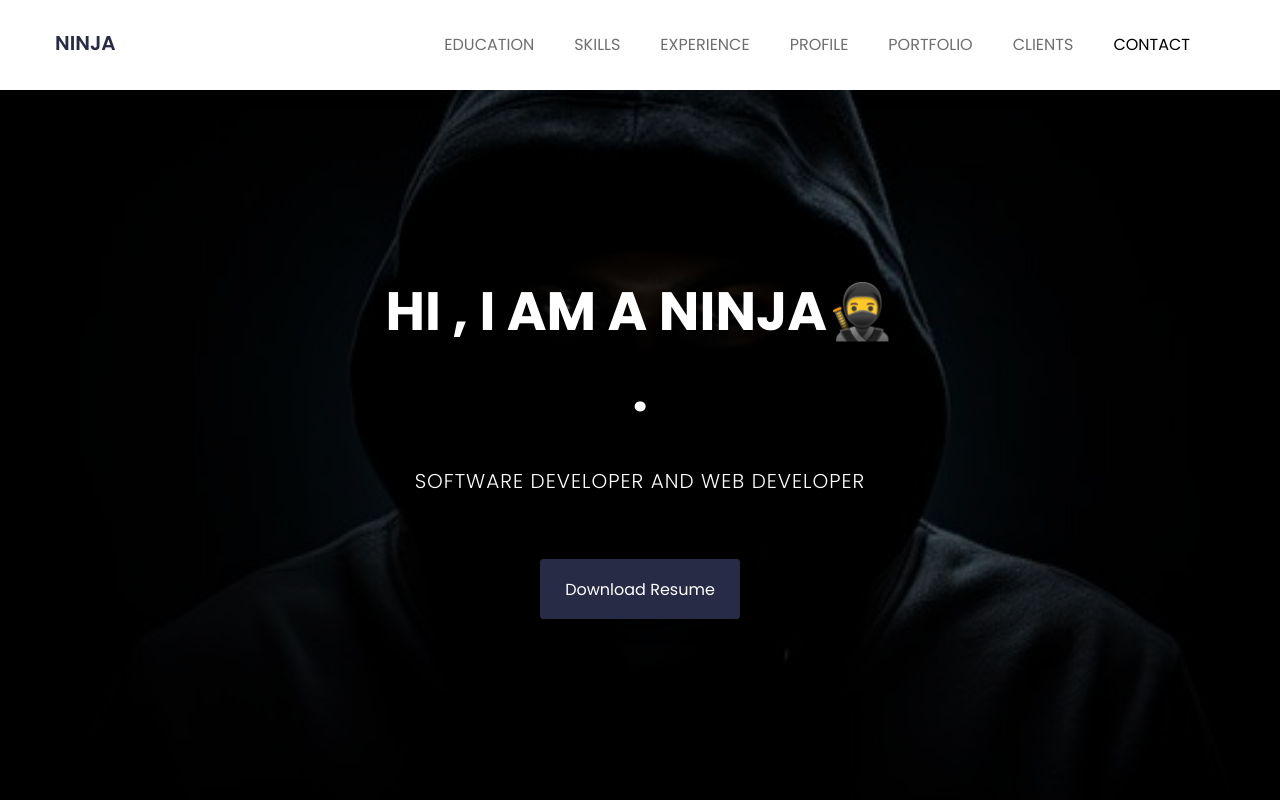
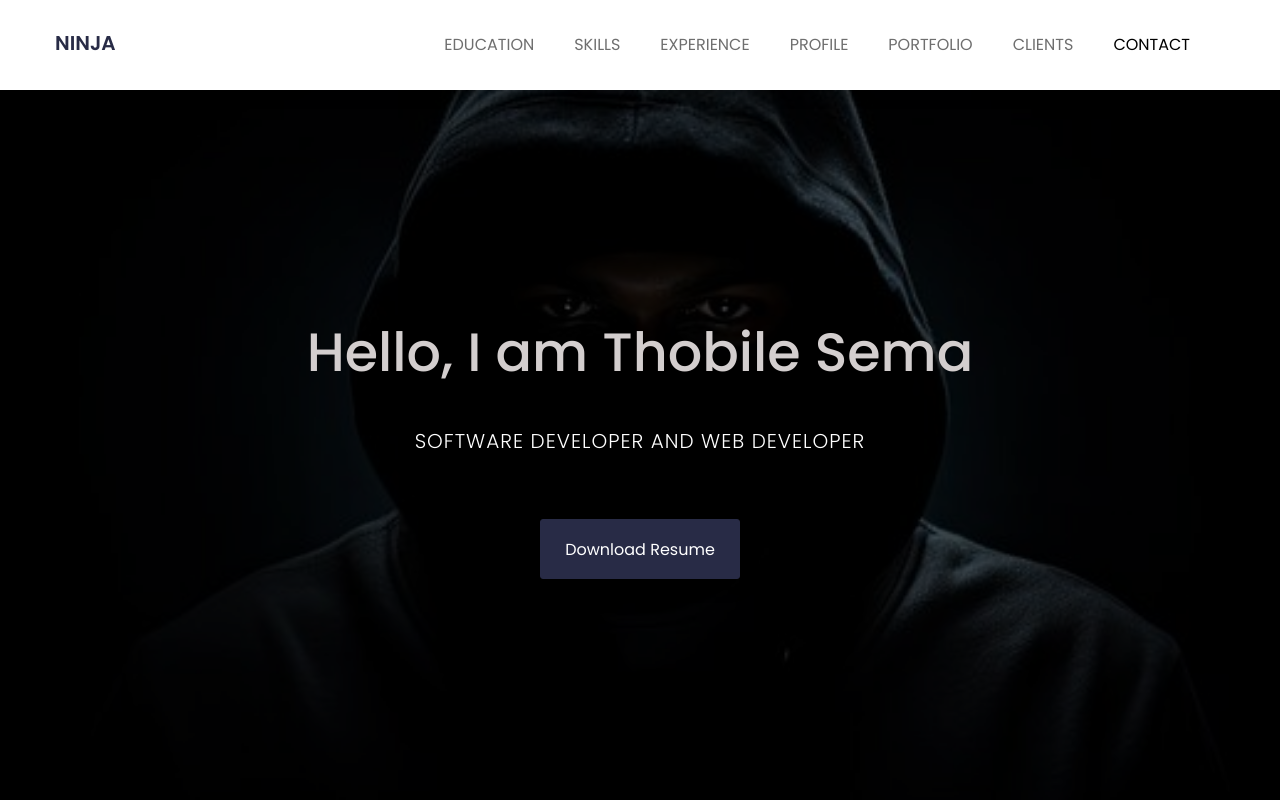
Before and after one commit to tnsema/PersonalWeb, a plain HTML site: page index.html in a window 1280 px wide. Shown: the top 800 px of the page. Drawn offline with nearby package versions, Linux system fonts and the light colour scheme.

Commit message:
changed fontfamily, thickness

```diff
--- a/assets/css/style.css
+++ b/assets/css/style.css
@@ -58,8 +58,8 @@ h1,h2,h3,h4,h5,h6 {
 	margin: 0;
 	color:#43485c;
     font-size: 16px;
-	font-family: 'Poppins', sans-serif;
-	text-transform: capitalize;
+	font-family: '--bs-font-sans-serif','Poppins', sans-serif;
+
 }
 p {
 	margin: 0;
@@ -207,10 +207,10 @@ nav.navbar.bootsnav .navbar-toggle i{color: #282b46;}
 
 /*.header-text-area*/
 .header-text h2 {
-    color: #fff;
+    color: rgb(211, 206, 206);
     font-size: 54px;
-    font-weight: 700;
-    text-transform: uppercase;
+
+
     line-height: 1.5;
 }
 .header-text h2 span {color: #ffffff;}
--- a/index.html
+++ b/index.html
@@ -103,7 +103,8 @@
 				<div class="row">
 					<div class="col-md-12 text-center">
 						<div class="header-text">
-							<h2>hi <span>,</span> i am a  ninja🥷 <br> <span>.</span>   </h2>
+							<h2>Hello, I am Thobile Sema<br> <span></span>   </h2>
+							<h1></h1>
 							<p>software developer and web developer</p>
 							<a href="assets/download/browney.txt" download>download resume</a>
 						</div><!--/.header-text-->
```
